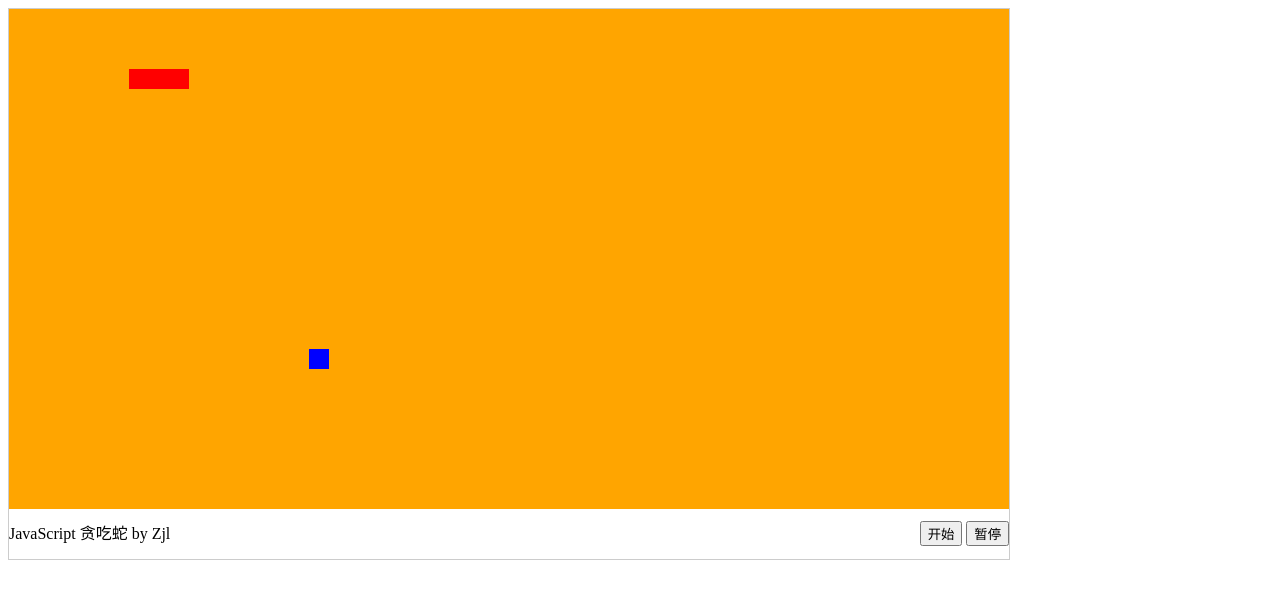
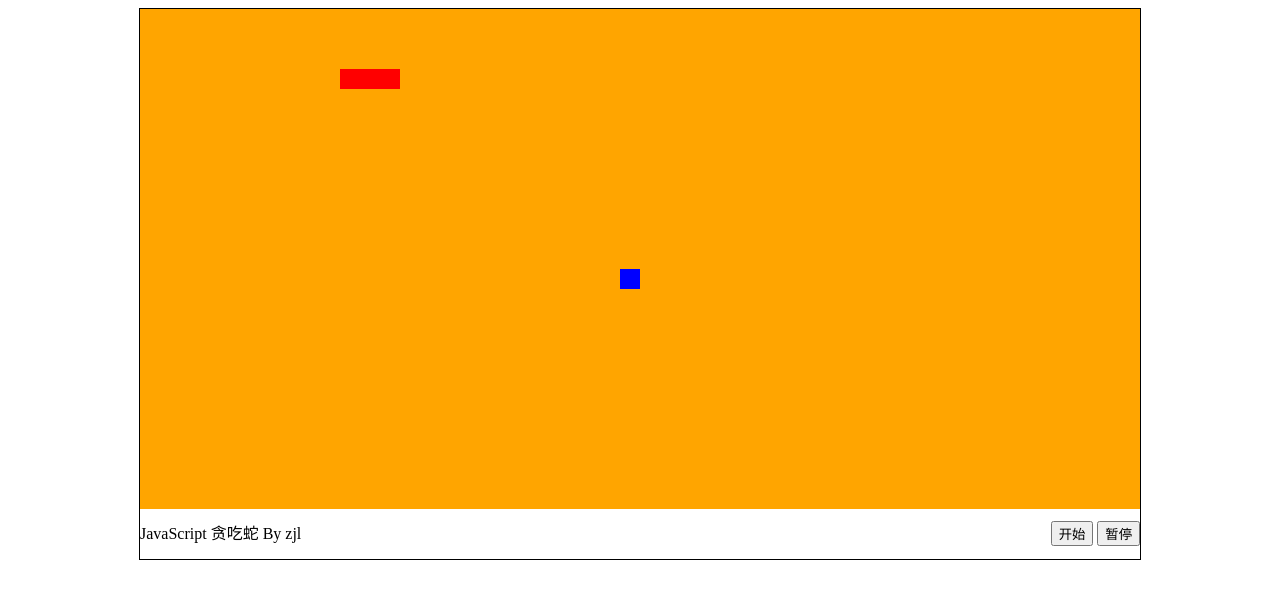
Before and after one commit to dobetterzjl/snakeGame, a plain HTML site: page 贪吃蛇/index.html in a window 1280 px wide. Both pictures are taken after a click on the button "开始". Drawn offline with Linux system fonts and the light colour scheme.

Commit message:
贪吃蛇

```diff
--- a/贪吃蛇/index.html
+++ b/贪吃蛇/index.html
@@ -1,18 +1,19 @@
 <!DOCTYPE html>
-<html>
+<html lang="en">
 <head>
-	<meta charset="utf-8">
+	<meta charset="UTF-8">
 	<title>贪吃蛇面向过程版</title>
-	<style type="text/css">
+	<style>
 		#container{
 			width: 1000px;
 			height: 550px;
-			border:1px solid #ccc;
+			border: 1px solid #000;
+			margin: 0 auto;
 		}
 		#ground{
 			width: 1000px;
 			height: 500px;
-			background-color: #ccc;
+			background: #ccc;
 			position: relative;
 		}
 		#control{
@@ -29,87 +30,212 @@
 		.block{
 			width: 20px;
 			height: 20px;
+			background: orange;
 			float: left;
-			background-color: orange;
 		}
-		.block-snack{
-			background-color: red;
+		.snake-block{
+			background: #f00;
 			position: absolute;
 			top: 60px;
 		}
 		.food-block{
+			background: #00f;
 			position: absolute;
-			background-color: blue;
 		}
+
 	</style>
 </head>
 <body>
 	<div id="container">
 		<div id="ground"></div>
 		<div id="control">
-		<div id="brand">JavaScript 贪吃蛇 by Zjl</div>
+			<div id="brand">JavaScript 贪吃蛇 By zjl</div>
 			<div id="buttons">
 				<button id="btn-start">开始</button>
 				<button id="btn-pause">暂停</button>
 			</div>
 		</div>
 	</div>
-<script type="text/javascript">
+	<script>
+
 		(function(){
-		//1.创建操场
-		var oGroup = document.getElementById('ground');
-		for(var i=0;i<50*25;i++){
+
+			var direction = 'right';//蛇移动方向，初始向右
+			var oFood;
+			var timer = null;
+
+			//1. 初始化草场
+			var oGround = document.getElementById('ground');
+			for(var i=0; i<50*25; i++){
 				var oDiv = document.createElement('div');
-			oDiv.className='block';
-			oGroup.appendChild(oDiv);
+				oDiv.className = 'block';
+				oGround.appendChild(oDiv);
 			}
-		//2.创建蛇
-		var snackBody=[];
-		for(var i=0;i<3;i++){
-			var oSnack = document.createElement('div');
-			oSnack.className='block block-snack';
-			oSnack.style.left=(3-i)*20+'px';
-			oGroup.appendChild(oSnack);
-			snackBody.push(oSnack);
+
+			//2. 创建蛇
+			var snakeBody = [];
+			for(var i=0; i<3; i++){
+				var oDiv = document.createElement('div');
+				oDiv.className = 'block snake-block';
+				oDiv.style.left = (3 - i) * 20 + 'px';
+				oGround.appendChild(oDiv);
+				snakeBody.push(oDiv);
 			}
-		//3.创建食物
+
+			//3. 创建食物
+			function createFood(){
 				do{
-			var bFlag=true;
-			var iLeft = parseInt(Math.random()*50)*20;
-			var iTop = parseInt(Math.random()*25)*20;
-			for (var i = 0; i < snackBody.length; i++) {
-				if(snackBody[i].offsetLeft==iLeft && snackBody.offsetTop==iTop){
-					bFlag=false;
+					var bFlag = true;//一个标识位，true代表找到合适的食物坐标
+					var iLeft = parseInt(Math.random() * 50) * 20;//0-980
+					var iTop = parseInt(Math.random() * 25) * 20;
+					for(var i=0; i<snakeBody.length; i++){
+						if(snakeBody[i].offsetLeft == iLeft && snakeBody[i].offsetTop == iTop){
+							bFlag = false;
 						}
 					}
+				}while(!bFlag);
+				oFood = document.createElement('div');
+				oFood.className = 'block food-block';
+				oFood.style.left = iLeft + 'px';
+				oFood.style.top = iTop + 'px';
+				oGround.appendChild(oFood);
 			}
-		while(!bFlag);
-		var oFood = document.createElement('div');
-		oFood.className='block food-block';
-		oFood.style.left = iLeft +'px';
-		oFood.style.top = iTop + 'px';
-		oGroup.appendChild(oFood);
-		//让蛇动
-		var oStart = document.getElementById('btn-start');
-		oStart.onclick = function(){
-			setInterval(function(){
-				var snackHead = snackBody[0];
-				var nextPos ={
-					left:snackHead.offsetLeft+20,
-					top:60
+			createFood();
+
+			var oBtnStart = document.getElementById('btn-start');
+			oBtnStart.onclick = function(){
+				timer = setInterval(function(){
+					move();
+
+				}, 300);
 			};
-				for (var i = 0; i < snackBody.length; i++) {
+
+
+
+
+
+
+
+
+
+
+			//蛇移动的函数
+			function move(){
+				var snakeHead = snakeBody[0];
+				var nextPos;
+				if(direction == 'left'){
+					nextPos = {
+						left: snakeHead.offsetLeft - 20,
+						top: snakeHead.offsetTop
+					};
+				}else if(direction == 'top'){
+					nextPos = {
+						left: snakeHead.offsetLeft,
+						top: snakeHead.offsetTop - 20
+					};
+				}else if(direction == 'right'){
+					nextPos = {
+						left: snakeHead.offsetLeft + 20,
+						top: snakeHead.offsetTop
+					};
+				}else if(direction == 'down'){
+					nextPos = {
+						left: snakeHead.offsetLeft,
+						top: snakeHead.offsetTop + 20
+					};
+				}
+
+				//4. 蛇吃食物和增长身体
+				if(nextPos.left == oFood.offsetLeft && nextPos.top == oFood.offsetTop){
+					oFood.className = 'block snake-block';
+					oFood.style.left = snakeHead.offsetLeft + 'px';
+					oFood.style.top = snakeHead.offsetTop + 'px';
+					snakeHead.style.left = nextPos.left + 'px';
+					snakeHead.style.top = nextPos.top + 'px';
+					snakeBody.splice(1,0,oFood);
+					createFood();
+				}else{
+					for(var i=0; i<snakeBody.length; i++){
 						var nowPos = {
-						left:snackBody[i].offsetLeft,
-						top:snackBody[i].offsetTop
+							left: snakeBody[i].offsetLeft,
+							top: snakeBody[i].offsetTop
+						};
+						snakeBody[i].style.left = nextPos.left + 'px';
+						snakeBody[i].style.top = nextPos.top + 'px';
+						nextPos = nowPos;
 					}
-					snackBody[i].style.left = nextPos.left+'px';
-					snackBody[i].style.top = nextPos.top+'px';
-					nextPos=nowPos;
 				}
-			},500);
+
+				//5. 判断是否吃到自己和墙
+				for(var i=4; i<snakeBody.length; i++){
+					if(snakeBody[i].offsetLeft == snakeHead.offsetLeft && snakeBody[i].offsetTop == snakeHead.offsetTop){
+						alert('Game over!');
+						clearInterval(timer);
+					}
+				}
+				if (snakeHead.offsetTop<0||snakeHead.offsetTop>480||snakeHead.offsetLeft<0||snakeHead.offsetLeft>980) {
+					alert('Game over!');
+						clearInterval(timer);
+				}
+
+
+			}
+var oPause = document.getElementById('btn-pause');
+oPause.onclick = function(){
+	clearInterval(timer);
+}
+			//给document注册onkeydown事件
+			document.onkeydown = function(e){
+				e = e || window.event;
+				var keyCode = e.which || e.keyCode;
+				if(keyCode ==  37){//left
+					if(direction != 'right'){
+						direction = 'left';
+					}
+				}else if(keyCode ==  38){//top
+					if(direction != 'down'){
+						direction = 'top';
+					}
+
+				}else if(keyCode ==  39){//right
+					if(direction != 'left'){
+						direction = 'right';
+					}
+
+				}else if(keyCode ==  40){//down
+					if(direction != 'top'){
+						direction = 'down';
+					}
+
+				}
+				move();
 			};
+
+
+
+
+
+
+
 		})();
+
+
+
+
+
+
+
+
+
+
+
+
+
+
+
+
+
+
 	</script>
 </body>
 </html>
```
Lines whose indentation alone changed are shown as unchanged.
